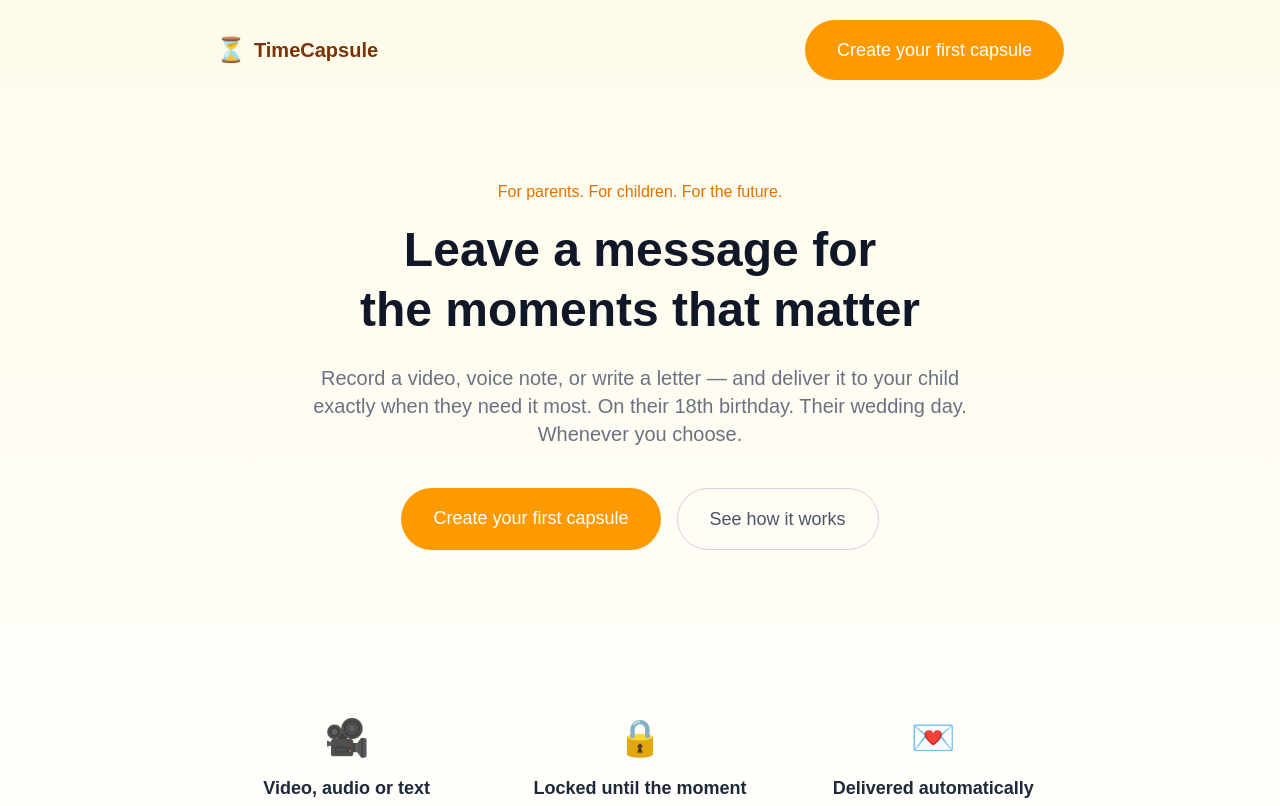
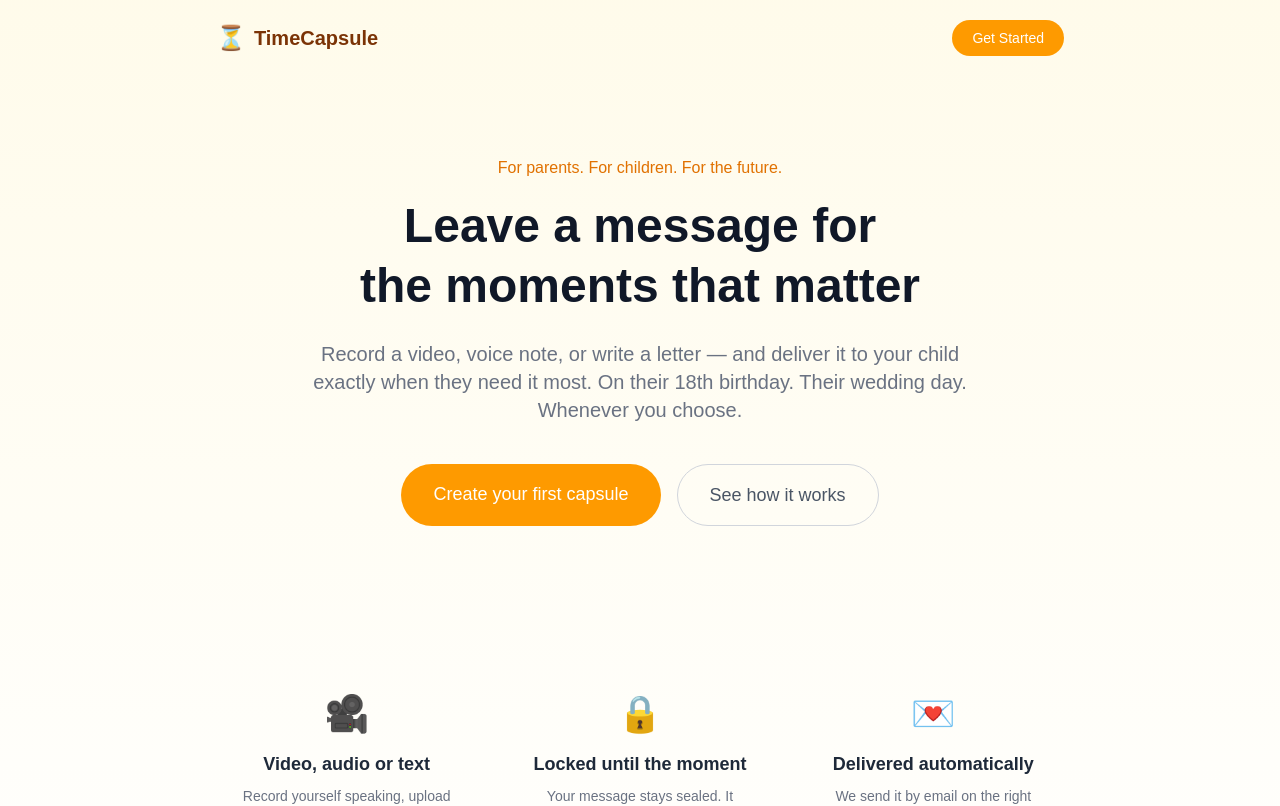
Before and after one commit to vgk2705/timecapsule, a Next.js app: page / in a window 1280 px wide. Shown: the top 806 px of the page. Built offline with nearby package versions, Linux system fonts and the light colour scheme.

Commit message:
Fix header button text to Get Started

```diff
--- a/app/page.js
+++ b/app/page.js
@@ -8,8 +8,8 @@ export default function Home() {
           <span className="text-2xl">⏳</span>
           <span className="text-xl font-semibold text-amber-900">TimeCapsule</span>
         </div>
-        <a href="/login" className="bg-amber-500 hover:bg-amber-600 text-white px-8 py-4 rounded-full text-lg font-medium transition">
-        Create your first capsule
+        <a href="/signup" className="bg-amber-500 hover:bg-amber-600 text-white px-5 py-2 rounded-full text-sm font-medium transition">
+          Get Started
         </a>
       </header>
 
```
